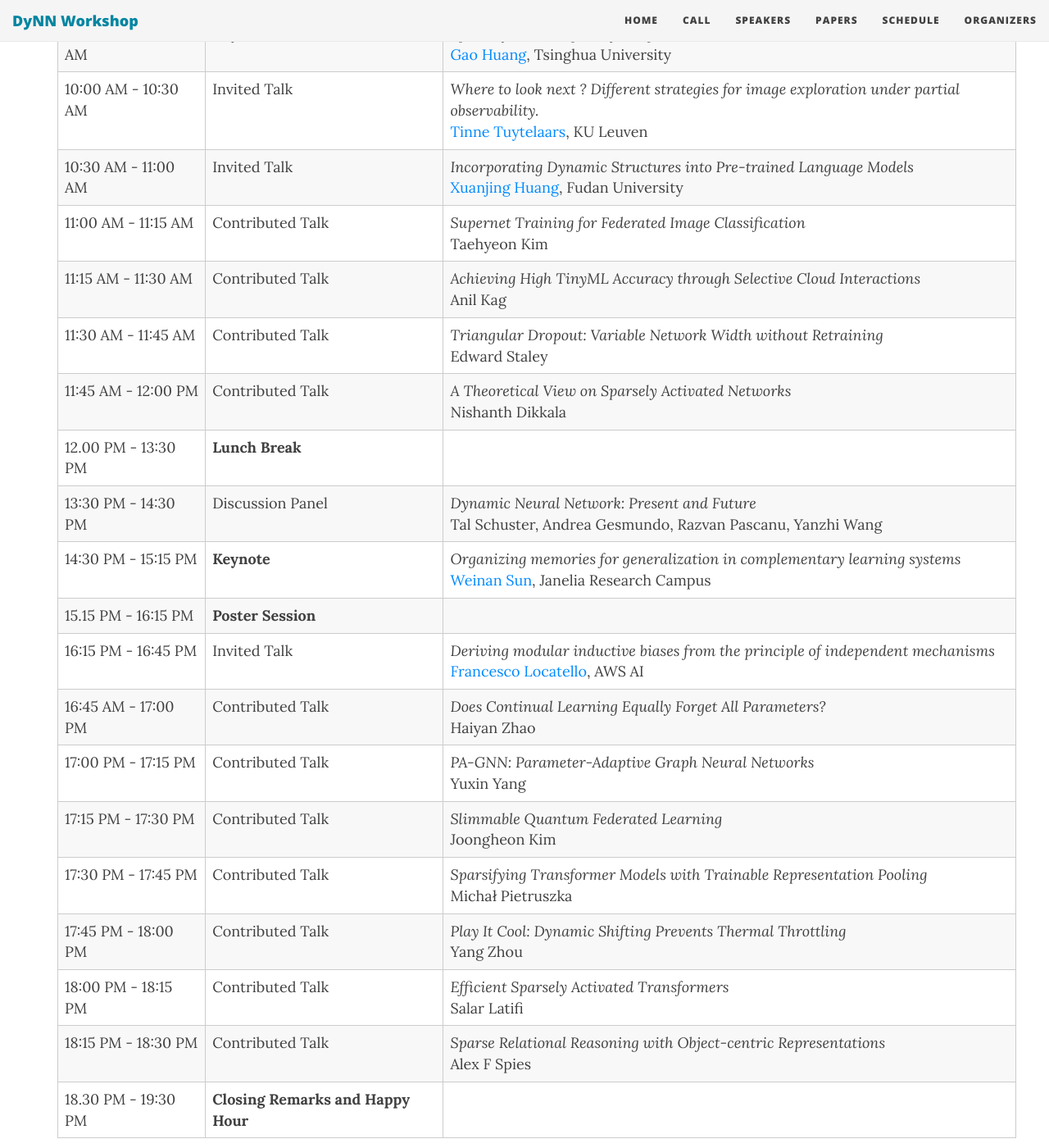
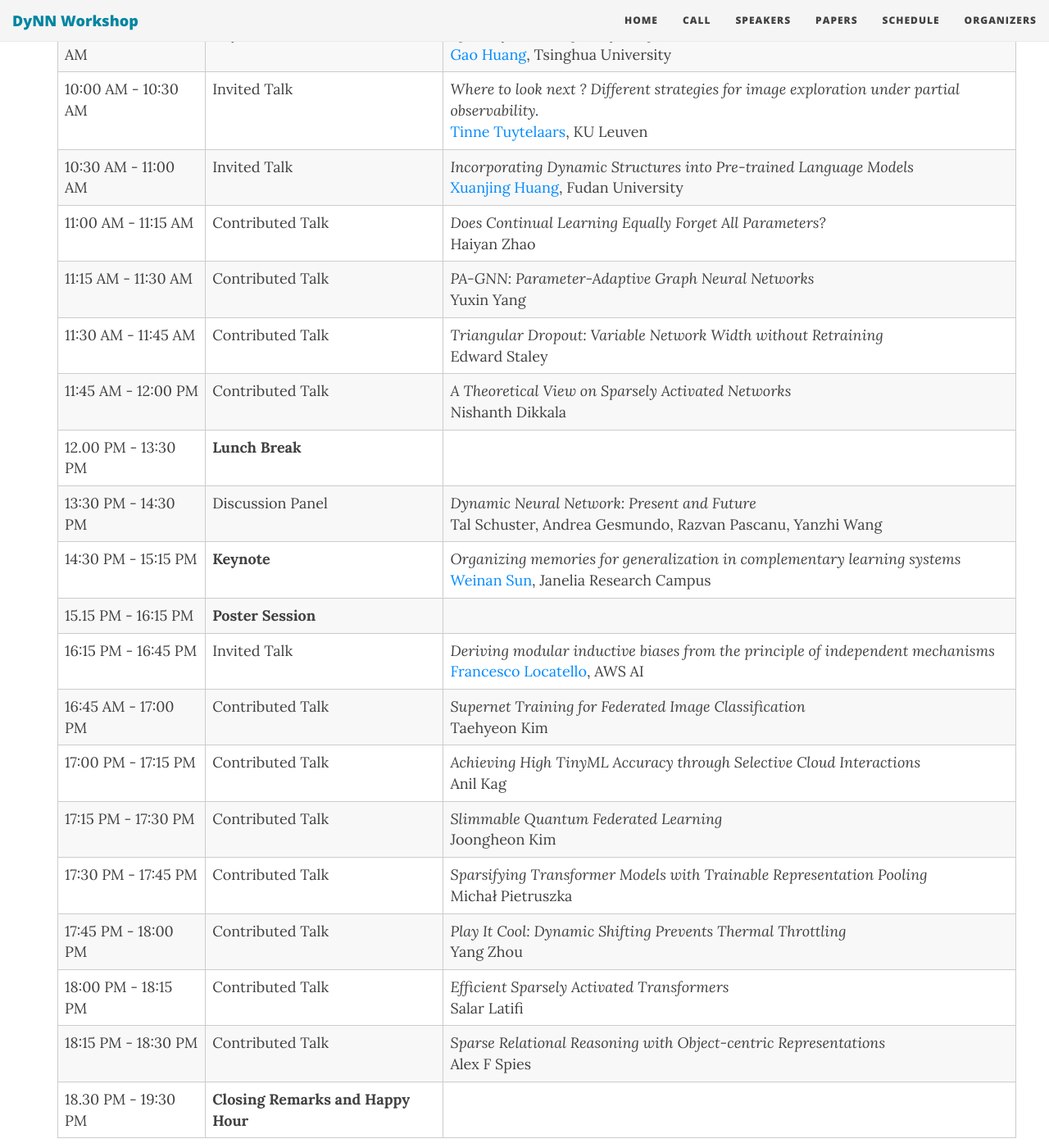
Before and after one commit to dynn-icml2022/dynn-icml2022.github.io, a Jekyll site: the page built from schedule.md, in a window 1280 px wide and 1400 px high, scrolled down 598 px. Shown: the whole window at 82% size. Built offline with Jekyll 4.4.1, drawn with Linux system fonts in a browser that asks for light colours; nearby versions of some CDN libraries; part of the change alters nothing that is shown.

```diff
--- a/_data/schedule.yml
+++ b/_data/schedule.yml
@@ -18,13 +18,13 @@ invited2:
   start: "10:30 AM - 11:00 AM"
   type: "Invited"
 contrib1:
-  event: "Supernet Training for Federated Image Classification"
-  author: "Taehyeon Kim"
+  event: "Does Continual Learning Equally Forget All Parameters?"
+  author: "Haiyan Zhao"
   start: "11:00 AM - 11:15 AM"
   type: "Contributed"
 contrib2:
-  event: "Achieving High TinyML Accuracy through Selective Cloud Interactions"
-  author: "Anil Kag"
+  event: "PA-GNN: Parameter-Adaptive Graph Neural Networks"
+  author: "Yuxin Yang"
   start: "11:15 AM - 11:30 AM"
   type: "Contributed"
 contrib3:
@@ -61,13 +61,13 @@ invited3:
   start: "16:15 PM - 16:45 PM"
   type: "Invited"
 contrib5:
-  event: "Does Continual Learning Equally Forget All Parameters?"
-  author: "Haiyan Zhao"
+  event: "Supernet Training for Federated Image Classification"
+  author: "Taehyeon Kim"
   start: "16:45 AM - 17:00 PM"
   type: "Contributed"
 contrib6:
-  event: "PA-GNN: Parameter-Adaptive Graph Neural Networks"
-  author: "Yuxin Yang"
+  event: "Achieving High TinyML Accuracy through Selective Cloud Interactions"
+  author: "Anil Kag"
   start: "17:00 PM - 17:15 PM"
   type: "Contributed"
 contrib7:
```
